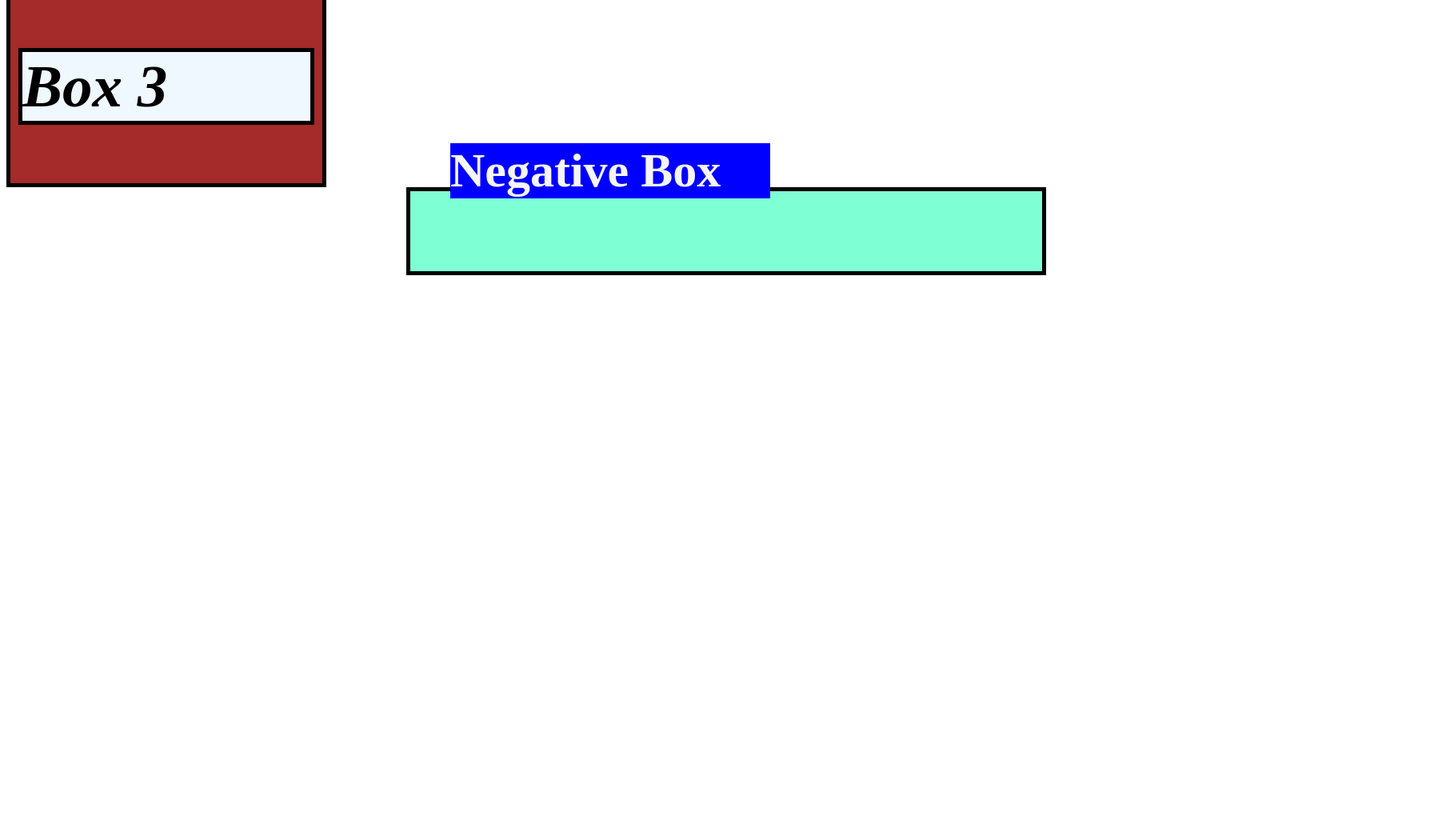
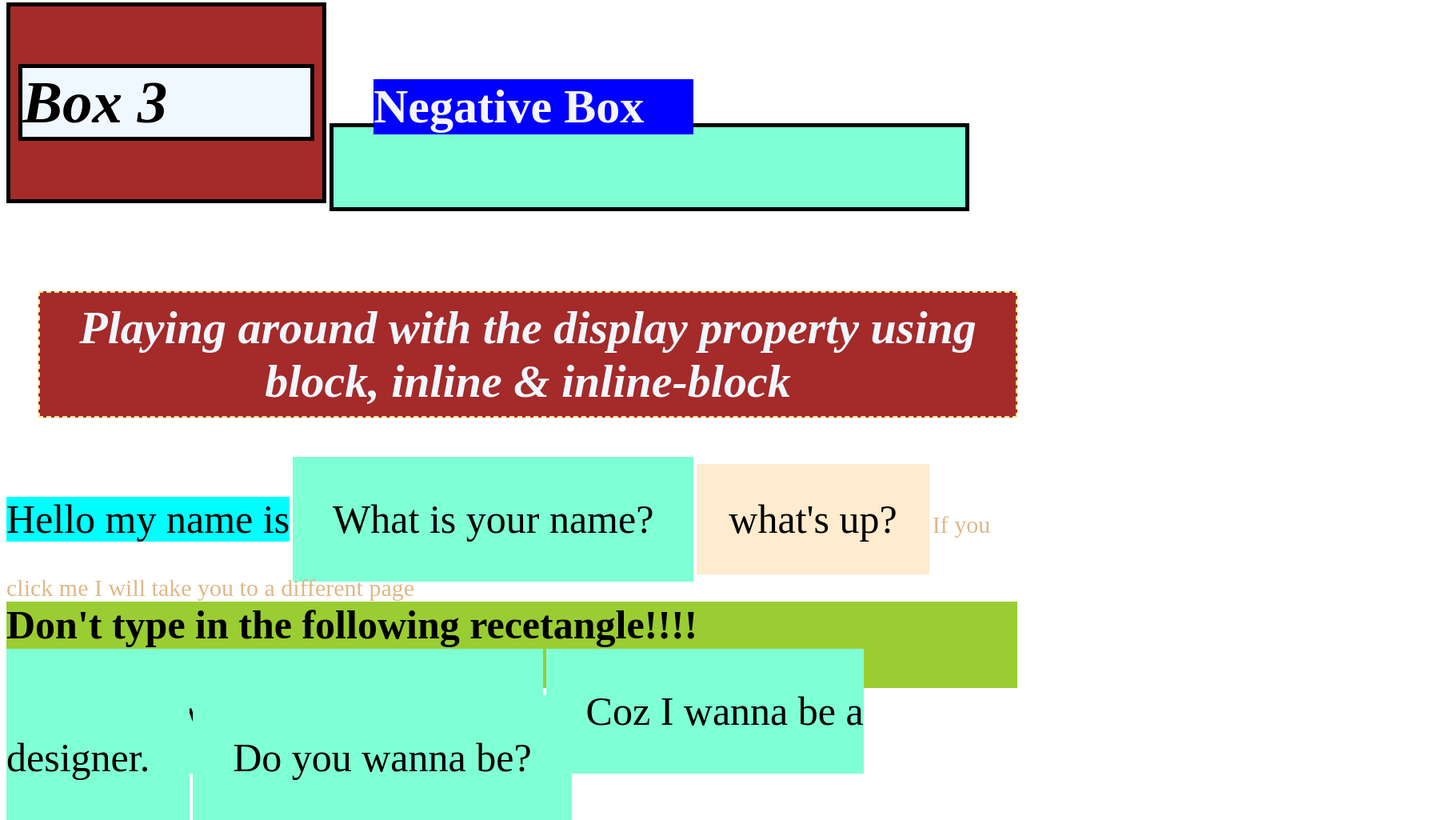
Before and after one commit to alphaura/Box-Sizing-Test, a plain HTML site: page index.html in a window 1280 px wide. Shown: the part 724-1749 px from the top of the page at 80% size, 1808 px wide, since content can reach past the window. Before the commit the page ends 1076 px from the top, so only its background shows below. Drawn offline with Linux system fonts and the light colour scheme.

Commit message:
Player around with display values
Added some content to play around with, having different [display] values and amending them to understand more how the values differ from each other.

```diff
--- a/index.html
+++ b/index.html
@@ -19,5 +19,18 @@
         <h2 class="box-box4">Negative Box</h2>
     </div>
 
+    <h3 class="display">Playing around with the display property using block, inline & inline-block</h3>
+
+    <p>Hello my name is</p>
+    <span>What is your name?</span>
+    <div>what's up?</div>
+    <a href="https://www.google.com">If you click me I will take you to a different page</a>
+    <b>Don't type in the following recetangle!!!! <input type="text" placeholder="Yes type here! Type it now!!!"></b>
+    <span>Do you wanna be a deigner?</span>
+    <span>Coz I wanna be a designer.</span>
+    <span>Do you wanna be?</span>
+
+
+
 </body>
 </html>
--- a/style.css
+++ b/style.css
@@ -1,5 +1,5 @@
 body {
-    width: 1800px;
+    max-width: 1800px;
 }
 
 .box1 {
@@ -38,8 +38,9 @@ body {
     /* Using border-box allows me to easily play with the sizing and keeping the spacing better */
     box-sizing: border-box;
 
-    /* Using margin: 0 auto; allows me to put the whole class in the middle of the page */
-    margin: 0 auto;
+    /* Using margin: 10px auto; allows me to put the whole class in the middle of the page...
+       the AUTO part is where it mostly puts it in the middle.*/
+    margin: 10px auto;
 
     /* This makes the content inside the box, center itself (or choose a side depending on the value used */
     display: flex;
@@ -83,3 +84,82 @@ body {
     width: 400px;
     margin: -110px 0 0 0;
 }
+
+    /*
+
+   Display: block; <div>, <p>, or any element that has a block decleration on
+   Display: inline; <a>, <span> <em>, or any element that has a block decleration on
+   Display: inline-block; <input>, <select>, or any element that has a block decleration on
+
+    */
+
+.display{
+    font-size: 58px;
+    font-style: italic;
+    margin-top: 100px;
+    margin-left: 40px;
+    text-align: center;
+    background-color: brown;
+    padding: 10px;
+    color: aliceblue;
+    border: 2px dashed khaki;
+}
+
+/* The [p] tag is displayed as "block" by default which takes a whole line by itself. Turning it into inline, I made it possible for it
+   to join the other elements on one line and also restricts the width to stay with the content and not the width of the page. */
+p {
+    background-color: aqua;
+    font-size: 50px;
+    display: inline;
+}
+
+/* The [span] tag is displayed as "inline" by default which makes it possible for it to stay on the same line with other "inline"
+   elements. However, when using [padding] to space the content, the background was seen to go over the other elements which might
+   not be something that we want. In this instance, the placeholder text, cannot be seen due to the overlapping of one of the [span]
+   elements.
+
+   Make display: none; on the [span] tag to see it.*/
+span {
+    background-color: aquamarine;
+    font-size: 50px;
+    padding: 50px;
+    display: ;
+}
+
+/* The [div] tag is displayed as a "block" by default which takes a whole line by itself. Turning it into inline-block, it gives the
+   element the best of both worlds. You can put it on the same line as other inline elements, however, when using the padding and
+   margin properties, they will not overlap over other elements. */
+div {
+    background-color: blanchedalmond;
+    font-size: 50px;
+    display: inline-block;
+    padding: 40px;
+}
+
+a {
+    font-size: 30px;
+    color: burlywood;
+    text-decoration: none;
+}
+
+a:hover {
+    color: brown;
+    background-color: blanchedalmond;
+}
+
+/* The [b] tag and [placeholder] property are both displayed as "inline-block" by default. I wanted them noth to have the background of the
+   [b] tag while being under eachother, therefore, I turned both of them into display "block". */
+
+b {
+    background-color: yellowgreen;
+    font-size: 50px;
+    display: block;
+}
+
+[placeholder="Yes type here! Type it now!!!"]{
+    font-size: 30px;
+    background-color:violet;
+    display: block;
+    margin-top: 10px;
+
+}
```
